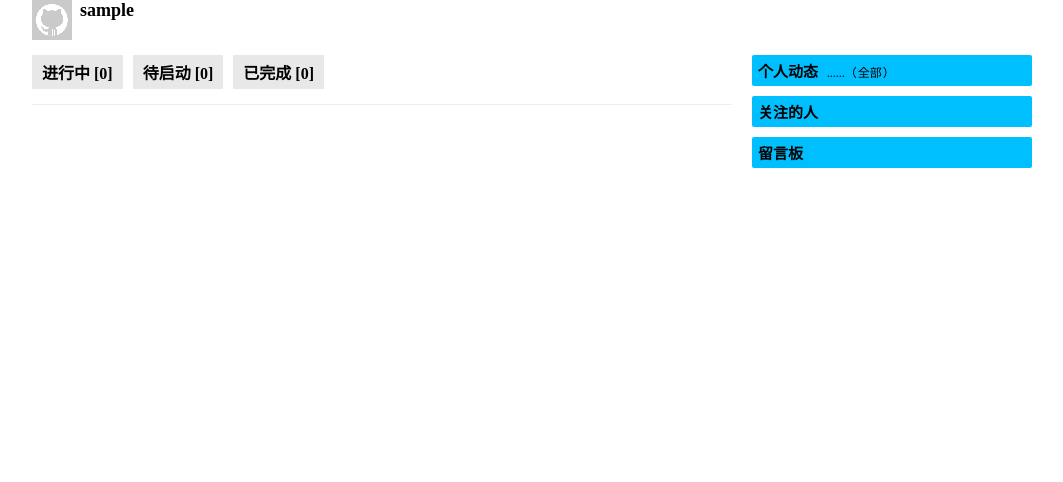
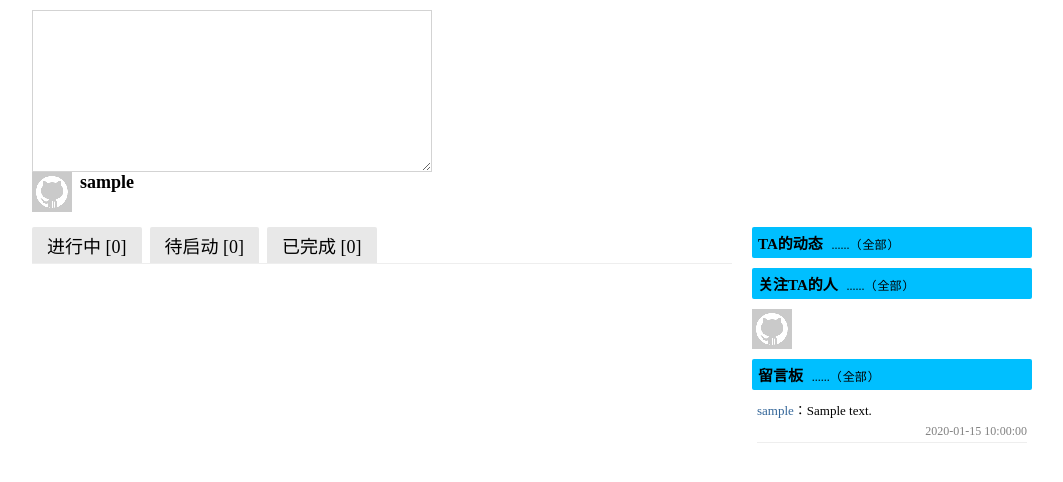
Before and after one commit to AaronJiang/beforeidie, a PHP site: page /person.php?userID=1 in a window 1280 px wide. Shown: the part 80-562 px from the top of the page, without its empty margins (108-1171 px from the left). Run offline with PHP 8.4, Linux system fonts and the light colour scheme; the visitor is signed in with stand-in values (Sample User, id 1); tables that the repository leaves empty or names only in its code hold one stand-in row (values such as "Sample post"); data that the repository does not hold is empty; some libraries are stand-ins or nearby versions.

Commit message:
完成了留言功能

```diff
--- a/data_funs.inc
+++ b/data_funs.inc
@@ -6,4 +6,5 @@
 	require_once('account_funs.php');
 	require_once('follower_funs.php');
 	require_once('cheer_funs.php');
+	require_once('message_funs.php');
 ?>
--- a/follower_funs.php
+++ b/follower_funs.php
@@ -22,11 +22,11 @@
 	}
 
 	//获取某 User 的所有关注者信息
-	function get_followers($goalID){
+	function get_followers($followeeID){
 		$query = "SELECT users.Username, users.UserID\n"
-				. "FROM users, goal_followers\n"
-				. "WHERE goal_followers.GoalID = ". $goalID. "\n"
-				. "AND goal_followers.FollowerID = users.UserID";
+				. "FROM users, followers\n"
+				. "WHERE followers.FolloweeID = ". $followeeID. "\n"
+				. "AND followers.FollowerID = users.UserID";
 
 		$result =db_exec($query);
 
--- a/goal_page_details.php
+++ b/goal_page_details.php
@@ -7,11 +7,11 @@
 
 <script type="text/javascript">
 
-$(function(){
+$(document).ready(function(){
 	//全局变量
 	var GOAL_ID = <?php echo $_REQUEST['goalID'] ?>;
 
-	var isCreator = <?php echo $isCreator ?>;
+	var isCreator = <?php echo $isCreator? 1: 0; ?>;
 	if(!isCreator){
 		return;
 	}
@@ -326,6 +326,7 @@ $(function(){
 </div>
 
 <?php if($isCreator){ ?>
+
 <div id='dialog-edit-steps'></div>
 
 <div id='dialog-add-log'>
--- a/log_funs.php
+++ b/log_funs.php
@@ -49,7 +49,7 @@
 
 	//获取个人的所有动态
 	function get_all_logs($userID){
-		$query = "SELECT goal_logs.LogContent, goal_logs.LogTime, goals.Title, goals.GoalID\n"
+		$query = "SELECT goal_logs.LogTitle, goal_logs.LogContent, goal_logs.LogTime, goals.Title, goals.GoalID\n"
 				. "FROM goals, goal_logs\n"
 				. "WHERE goals.UserID = ". $userID. "\n"
 				. "AND goals.GoalID = goal_logs.GoalID\n"
--- /dev/null
+++ b/message_funs.php
@@ -0,0 +1,31 @@
+<?php
+	require_once('public_funs.php');
+
+	//留言
+	function leave_message($message, $posterID, $receiverID){
+		if(!get_magic_quotes_gpc())
+			$message = addslashes($message);
+
+		$query = "insert into messages (Message, PosterID, ReceiverID) values\n"
+				. "('". $message. "', ". $posterID. ", ". $receiverID. ")";
+
+		return db_exec($query);
+	}
+
+	//获取用户的所有留言
+	function get_user_messages($userID){
+		$query = "SELECT messages.Message, messages.Time, messages.PosterID, users.Username\n"
+				. "FROM messages, users\n"
+				. "WHERE messages.ReceiverID = ". $userID. "\n"
+				. "AND messages.PosterID = users.UserID";
+
+		$result = db_exec($query);
+
+		$rows = array();
+		while($row = $result->fetch_assoc()){
+			array_push($rows, $row);
+		}
+
+		return $rows;
+	}
+?>
--- a/person.php
+++ b/person.php
@@ -8,6 +8,43 @@
 
 	$isFollowed = check_is_followed($_SESSION['valid_user_id'], $userID);
 ?>
+
+<script type='text/javascript'>
+
+$(document).ready(function(){
+	$("#dialog-leave-message").dialog({
+		autoOpen: false,
+		modal: true,
+		draggable: false,
+		resizable: false,
+		title: '给他留言',
+		width: 430,
+		buttons:{
+			'留言': function(){
+				$("#form-leave-message").submit();
+			},
+			'取消': function(){
+				$(this).dialog('close');
+			}
+		}
+	});
+
+	$("#cmd-leave-message").click(function(){
+		$("#dialog-leave-message").dialog('open');
+	});
+});
+
+</script>
+
+<!-- 留言对话框 -->
+<div id='dialog-leave-message'>
+	<form id='form-leave-message' action='message_proc.php' method='post'>
+		<textarea name='message' id='message-content'></textarea>
+		<input type='hidden' name='proc' value='leaveMessage'>
+		<input type='hidden' name='posterID' value='<?php echo $_SESSION['valid_user_id']; ?>'>
+		<input type='hidden' name='receiverID' value='<?php echo $userID; ?>'>
+	</form>
+</div>
 
 <div id='person-page'>
 	<!-- 用户信息 -->
@@ -24,6 +61,7 @@
 			else{
 				echo "<a href='follower_proc.php?proc=disfollow&followerID=". $_SESSION['valid_user_id']. "&followeeID=". $userID. "'>取消关注</a>";
 			}
+			echo "<a id='cmd-leave-message'>给他留言</a>";
 			echo "</div>";
 		} ?>
 	</div>
@@ -68,10 +106,12 @@
 		</div>
 	</div>
 
-	<!-- 用户的个人动态 -->
+	<!-- 用户的额外信息 -->
 	<div id="personal-dynamics-panel">
+
+		<!-- 动态 -->
 		<div class='panel-header'>
-			<div class='panel-title'>个人动态</div>
+			<div class='panel-title'>TA的动态</div>
 			<div class='panel-cmd-wapper'>
 				<span>......（</span
 				><span class='panel-cmd'>全部</span
@@ -83,20 +123,57 @@
 		$dynamics = get_all_logs($userID);
 		foreach($dynamics as $dyn){
 			echo "<div class='dynamic-item'>"
-					. "<p class='dynamic-goal-title'>在 <b><a href=goal_page_details.php?goalID=". $dyn['GoalID'] .">". $dyn['Title']. "</b></a> 中写道:</p>"
+					. "<p class='dynamic-goal-title'>在 <a href=goal_page_details.php?goalID=". $dyn['GoalID'] .">". $dyn['Title']. "</a> 中写道:</p>"
+					. "<p class='dynamic-title'>". $dyn['LogTitle']. "</p>"
 					. "<p class='dynamic-content'>". $dyn['LogContent']. "</p>"
 					. "<p class='dynamic-time'>". $dyn['LogTime']. "</p>"
 				. "</div>";
 		}
 		?>
 
+		<!-- 关注他的人 -->
 		<div class='panel-header'>
-			<div class='panel-title'>关注的人</div>
+			<div class='panel-title'>关注TA的人</div>
+			<div class='panel-cmd-wapper'>
+				<span>......（</span
+				><span class='panel-cmd'>全部</span
+				><span>）<span>
+			</div>
 		</div>
 
+		<?php
+		$followers = get_followers($userID);
+		foreach($followers as $follower){
+			echo "<a class='user-icon' href='person.php?userID=". $follower['UserID']. "' title='". $follower['Username']. "'>"
+					. "<img src='./imgs/gravatar-140.png' />"
+				. "</a>";
+		}
+		?>
+
+		<!-- 他关注的人 -->
+
+		<!-- 留言板 -->
 		<div class='panel-header'>
 			<div class='panel-title'>留言板</div>
+			<div class='panel-cmd-wapper'>
+				<span>......（</span
+				><span class='panel-cmd'>全部</span
+				><span>）<span>
+			</div>
 		</div>
+
+		<?php
+		$messages = get_user_messages($userID);
+		foreach($messages as $message){
+			echo "<div class='message-item'>"
+					. "<p class='message-content'>"
+						. "<a href='person.php?userID='". $message['PosterID']. "'>". $message['Username']. "</a>："
+						. $message['Message']
+					. "</p>"
+					. "<p class='message-time'>". $message['Time']. "</p>"
+				. "</div>";
+		}
+		?>
 	</div>
 </div>
 <?php
--- a/style/style.css
+++ b/style/style.css
@@ -907,29 +911,30 @@ select{
 }
 
 #person-page #user-info-panel #user-cmd-wap a:hover{
-	background-color:#DDD;
+	background-color:orange;
 }
 
 /* User Goals */
 #person-page #goal-wap-header{
 	list-style:none;
-	margin:0 0 15px 0;
+	margin:0 0 0px 0;
 }
 
 #person-page #goal-wap-header li{
 	display:inline-block;
-	margin:0 10px 0 0;
+	margin:0 8px 0 0;
 }
 
 #person-page #goal-wap-header li a{
 	display:block;
-	padding:5px 10px;
+	padding:5px 15px;
 	background-color:#E8E8E8;
+	border-top-left-radius:2px;
+	border-top-right-radius:2px;
 	text-decoration:none;
 	color:black;
 	cursor:pointer;
-	font-size:16px;
-	font-weight:bold;
+	font-size:18px;
 }
 
 #person-page #goal-wap-header li a:hover{
@@ -1043,5 +1050,55 @@ select{
 	font-size:12px;
 }
 
+/* Followers */
+
+#person-page .user-icon{
+	text-decoration:none;
+	display:block;
+	float:left;
+	margin:0 10px 10px 0;
+}
+
+#person-page .user-icon img{
+	width:40px;
+	height:40px;
+	border:none;
+}
+
+/* Message */
+#person-page .message-item{
+	border-bottom:1px solid #EEE;
+	font-size:13px;
+	padding:0 0 3px 0;
+	margin:0 5px 5px 5px;
+}
+
+#person-page .message-content{
+	margin:0 0 5px 0;
+}
+
+#person-page .message-content a{
+	color:#369;
+	text-decoration:none;
+}
+
+#person-page .message-content a:hover{
+	text-decoration:underline;
+}
+
+#person-page .message-time{
+	font-size:12px;
+	text-align:right;
+	color:gray;
+}
+
+/* Leave Message Dialog */
+#form-leave-message #message-content{
+	width:384px;
+	height:150px;
+	margin:10px 0 0 0;
+	resize:vertical;
+}
+
 /* About
 ------------------------------------------------------------*/
```
Also changed, not shown: other parts of style/style.css (+29 -23 lines), message_proc.php (added, +13 -0 lines).
